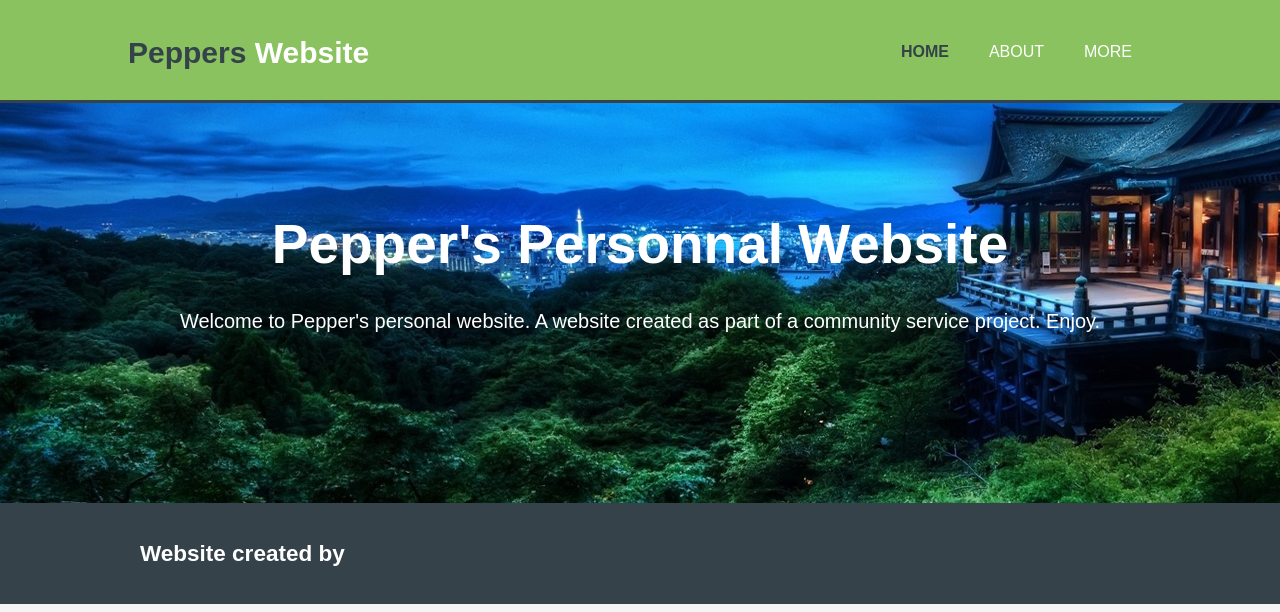
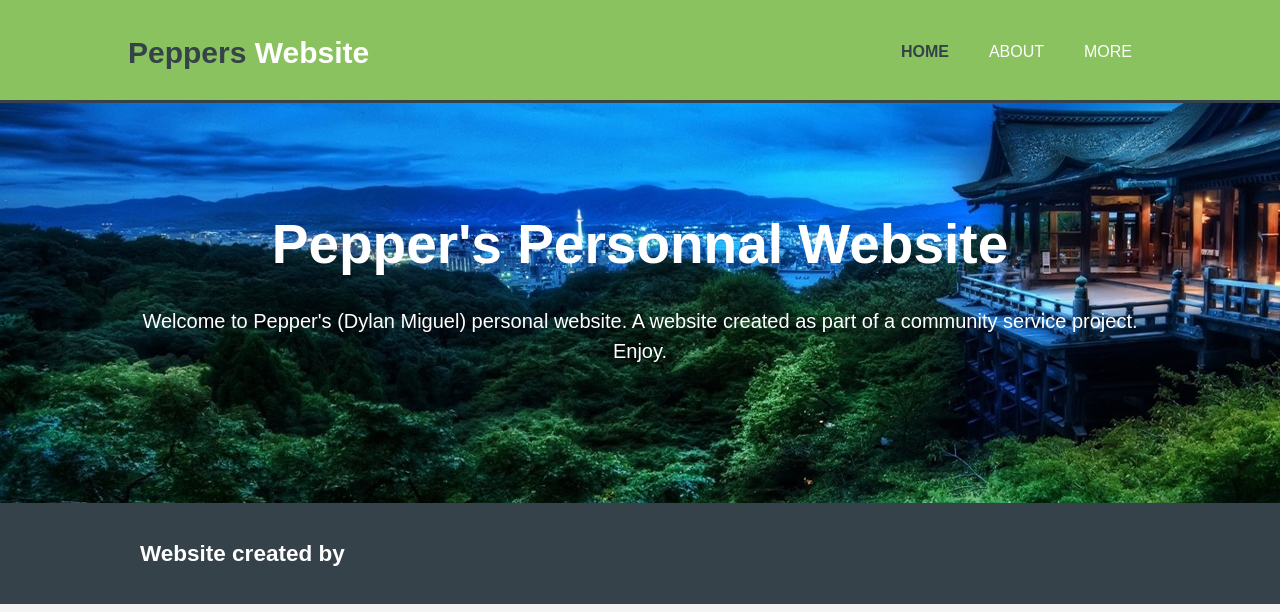
Before and after one commit to Peppers123/Peppers123.github.io, a plain HTML site: page index.html in a window 1280 px wide. Shown: the top 612 px of the page. Drawn offline with Linux system fonts and the light colour scheme.

Commit message:
Website edit

```diff
--- a/index.html
+++ b/index.html
@@ -28,7 +28,7 @@
     <section id="showcase">
       <div class="container">
         <h1>Pepper's Personnal Website</h1>
-        <p>Welcome to Pepper's personal website. A website created as part of a community service project. Enjoy.</p>
+        <p>Welcome to Pepper's (Dylan Miguel) personal website. A website created as part of a community service project. Enjoy.</p>
       </div>
     </section>
 
```
Also changed, not shown: about.html (+1 -1 lines).
